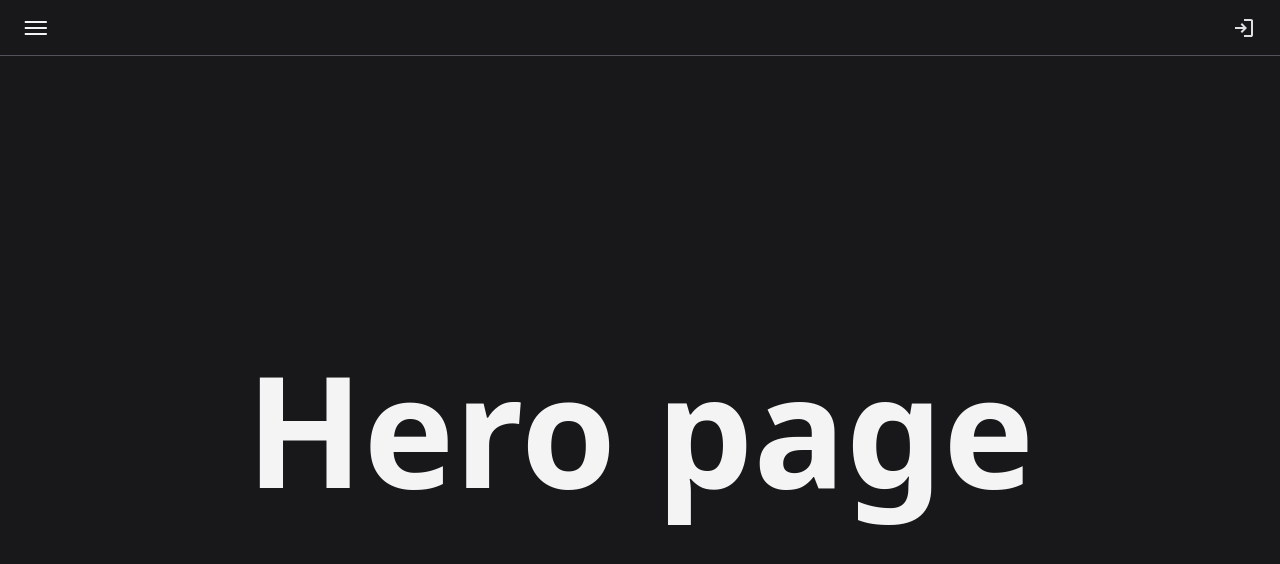
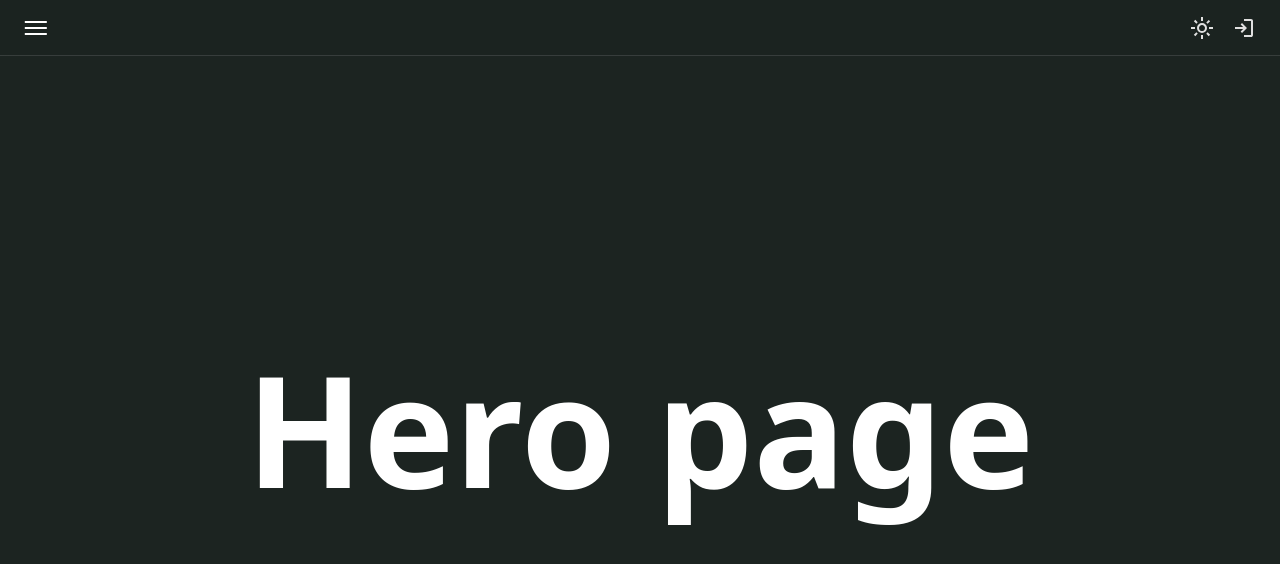
Before and after one commit to iti101/movies.map_v2, a React (Vite) app in the folder movies.map_v2/: page / in a window 1280 px wide. Shown: the top 564 px of the page. Built offline with nearby package versions, Linux system fonts and the light colour scheme.

Commit message:
Implement dark/light theme support with CSS variables and local storage. Update NavBar for theme toggling and adjust styles across components for theme consistency. Configure Vite server settings.

```diff
--- a/movies.map_v2/index.html
+++ b/movies.map_v2/index.html
@@ -1,10 +1,14 @@
 <!doctype html>
-<html lang="en">
+<html lang="en" data-theme="dark">
   <head>
     <meta charset="UTF-8" />
     <link rel="icon" type="image/svg+xml" href="/favicon.svg" />
     <meta name="viewport" content="width=device-width, initial-scale=1.0" />
     <title>movies.map_v2</title>
+    <script>
+      document.documentElement.dataset.theme =
+        localStorage.getItem('theme') === 'light' ? 'light' : 'dark'
+    </script>
   </head>
   <body>
     <div id="root"></div>
--- a/movies.map_v2/src/App.css
+++ b/movies.map_v2/src/App.css
@@ -1,5 +1,43 @@
 :root {
   --navbar-height: 3.5rem;
+}
+
+html[data-theme='dark'] {
+  --color-bg: #1c2421;
+  --color-bg-elevated: #26302c;
+  --color-bg-muted: #33413b;
+  --color-text: #ffffff;
+  --color-text-muted: #c5cfca;
+  --color-border: #4a5a54;
+  --color-navbar-bg: rgba(28, 36, 33, 0.62);
+  --color-navbar-border: rgba(255, 255, 255, 0.12);
+  --color-card: #171e1c;
+  --color-button-bg: #ffffff;
+  --color-button-text: #1c2421;
+  --color-error: #f2b4b4;
+  --icon-filter: invert(1);
+  color-scheme: dark;
+}
+
+html[data-theme='light'] {
+  --color-bg: #f2efe8;
+  --color-bg-elevated: #e8e4db;
+  --color-bg-muted: #d6d1c7;
+  --color-text: #2c3033;
+  --color-text-muted: #5a5f63;
+  --color-border: #c4bfb5;
+  --color-navbar-bg: rgba(242, 239, 232, 0.78);
+  --color-navbar-border: rgba(44, 48, 51, 0.14);
+  --color-card: #faf8f3;
+  --color-button-bg: #2c3033;
+  --color-button-text: #f2efe8;
+  --color-error: #b42318;
+  --icon-filter: none;
+  color-scheme: light;
+}
+
+.app {
+  height: 100%;
 }
 
 .snap-container {
@@ -18,15 +56,15 @@
   place-items: center;
   font-size: clamp(4rem, 12vw, 10rem);
   font-weight: 700;
-  color: #f4f4f5;
+  color: var(--color-text);
 }
 
 .snap-section-1 {
-  background: #18181b;
+  background: var(--color-bg);
 }
 
 .snap-section-2 {
-  background: #27272a;
+  background: var(--color-bg-elevated);
   display: flex;
   align-items: stretch;
   justify-content: stretch;
@@ -36,7 +74,7 @@
 }
 
 .snap-section-3 {
-  background: #3f3f46;
+  background: var(--color-bg-muted);
 }
 
 .search-section {
@@ -58,19 +96,19 @@
   flex: 1;
   min-width: 0;
   padding: 0.85rem 1rem;
-  border: 1px solid #52525b;
+  border: 1px solid var(--color-border);
   border-radius: 0.75rem;
-  background: #18181b;
-  color: #f4f4f5;
+  background: var(--color-card);
+  color: var(--color-text);
   font: inherit;
 }
 
 .search-input::placeholder {
-  color: #a1a1aa;
+  color: var(--color-text-muted);
 }
 
 .search-input:focus {
-  outline: 2px solid #a1a1aa;
+  outline: 2px solid var(--color-text-muted);
   outline-offset: 2px;
 }
 
@@ -78,8 +116,8 @@
   padding: 0.85rem 1.25rem;
   border: none;
   border-radius: 0.75rem;
-  background: #f4f4f5;
-  color: #18181b;
+  background: var(--color-button-bg);
+  color: var(--color-button-text);
   font: inherit;
   font-weight: 600;
   cursor: pointer;
@@ -93,17 +131,23 @@
 .search-results {
   flex: 1;
   min-height: 0;
+}
+
+.search-results:has(.search-grid) {
   overflow-y: auto;
-  overscroll-behavior: contain;
+}
+
+.snap-container:has(.search-grid:hover) {
+  scroll-snap-type: none;
 }
 
 .search-message {
   margin: 0;
-  color: #d4d4d8;
+  color: var(--color-text-muted);
 }
 
 .search-message-error {
-  color: #fca5a5;
+  color: var(--color-error);
 }
 
 .search-grid {
@@ -119,7 +163,8 @@
   display: flex;
   flex-direction: column;
   gap: 0.5rem;
-  background: #18181b;
+  background: var(--color-card);
+  border: 1px solid var(--color-navbar-border);
   border-radius: 0.75rem;
   overflow: hidden;
 }
@@ -129,13 +174,13 @@
   width: 100%;
   aspect-ratio: 2 / 3;
   object-fit: cover;
-  background: #3f3f46;
+  background: var(--color-bg-muted);
 }
 
 .search-poster-fallback {
   display: grid;
   place-items: center;
-  color: #a1a1aa;
+  color: var(--color-text-muted);
   font-size: 0.85rem;
   text-align: center;
   padding: 0.5rem;
@@ -154,6 +199,6 @@
 
 .search-card-year {
   margin: 0.25rem 0 0;
-  color: #a1a1aa;
+  color: var(--color-text-muted);
   font-size: 0.85rem;
 }
--- a/movies.map_v2/src/App.jsx
+++ b/movies.map_v2/src/App.jsx
@@ -1,4 +1,4 @@
-import { useState } from 'react'
+import { useLayoutEffect, useState } from 'react'
 import './App.css'
 import NavBar from './components/NavBar.jsx'
 import SearchSection from './SearchSection.jsx'
@@ -7,8 +7,25 @@ function getStoredAuth() {
   return localStorage.getItem('isLoggedIn') === 'true'
 }
 
+function getStoredTheme() {
+  return localStorage.getItem('theme') === 'light' ? 'light' : 'dark'
+}
+
+function applyTheme(theme) {
+  const root = document.documentElement
+  root.setAttribute('data-theme', theme)
+  root.style.colorScheme = theme
+  localStorage.setItem('theme', theme)
+}
+
 function App() {
+  'use no memo'
   const [isLoggedIn, setIsLoggedIn] = useState(getStoredAuth)
+  const [theme, setTheme] = useState(getStoredTheme)
+
+  useLayoutEffect(() => {
+    applyTheme(theme)
+  }, [theme])
 
   function handleToggleAuth() {
     setIsLoggedIn((current) => {
@@ -18,9 +35,22 @@ function App() {
     })
   }
 
+  function handleToggleTheme() {
+    const current =
+      document.documentElement.getAttribute('data-theme') === 'light' ? 'light' : 'dark'
+    const next = current === 'light' ? 'dark' : 'light'
+    applyTheme(next)
+    setTheme(next)
+  }
+
   return (
-    <>
-      <NavBar isLoggedIn={isLoggedIn} onToggleAuth={handleToggleAuth} />
+    <div className="app" data-theme={theme}>
+      <NavBar
+        isLoggedIn={isLoggedIn}
+        theme={theme}
+        onToggleAuth={handleToggleAuth}
+        onToggleTheme={handleToggleTheme}
+      />
       <main className="snap-container">
         <section id="home" className="snap-section snap-section-1">
           Hero page
@@ -32,7 +62,7 @@ function App() {
           Random page
         </section>
       </main>
-    </>
+    </div>
   )
 }
 
--- a/movies.map_v2/src/SearchSection.jsx
+++ b/movies.map_v2/src/SearchSection.jsx
@@ -1,4 +1,4 @@
-import { useState } from 'react'
+import { useEffect, useRef, useState } from 'react'
 
 const TMDB_SEARCH_URL = 'https://api.themoviedb.org/3/search/movie'
 const POSTER_BASE = 'https://image.tmdb.org/t/p/w185'
@@ -49,6 +49,30 @@ function SearchSection() {
   const [status, setStatus] = useState('idle')
   const [error, setError] = useState('')
   const [searchedQuery, setSearchedQuery] = useState('')
+  const resultsRef = useRef(null)
+
+  useEffect(() => {
+    const resultsEl = resultsRef.current
+    if (!resultsEl) return
+
+    function onWheel(event) {
+      const canScroll = resultsEl.scrollHeight > resultsEl.clientHeight
+      if (!canScroll) return
+
+      const scrollingDown = event.deltaY > 0
+      const atTop = resultsEl.scrollTop <= 0
+      const atBottom =
+        resultsEl.scrollTop + resultsEl.clientHeight >= resultsEl.scrollHeight - 1
+
+      if ((scrollingDown && atBottom) || (!scrollingDown && atTop)) return
+
+      event.preventDefault()
+      resultsEl.scrollTop += event.deltaY
+    }
+
+    resultsEl.addEventListener('wheel', onWheel, { passive: false })
+    return () => resultsEl.removeEventListener('wheel', onWheel)
+  }, [status])
 
 /*handleSubmit runs when the form is submitted (button click or Enter).*/
   async function handleSubmit(event) {
@@ -101,7 +125,7 @@ If anything throws, clear results, set status to error, and show the error messa
         </button>
       </form>
 
-      <div className="search-results" aria-live="polite">
+      <div className="search-results" ref={resultsRef} aria-live="polite">
         {status === 'idle' && (
           <p className="search-message">Search for a movie title to get started.</p>
         )}
--- a/movies.map_v2/src/components/NavBar.css
+++ b/movies.map_v2/src/components/NavBar.css
@@ -9,12 +9,21 @@
   justify-content: space-between;
   height: var(--navbar-height);
   padding: 0 1rem;
-  background: #18181b;
-  border-bottom: 1px solid #52525b;
+  background: var(--color-navbar-bg);
+  backdrop-filter: blur(16px);
+  -webkit-backdrop-filter: blur(16px);
+  border-bottom: 1px solid var(--color-navbar-border);
+}
+
+.navbar-actions {
+  display: flex;
+  align-items: center;
+  gap: 0.15rem;
 }
 
 .navbar-hamburger,
-.navbar-auth {
+.navbar-auth,
+.navbar-theme {
   display: grid;
   place-items: center;
   width: 2.5rem;
@@ -22,7 +31,7 @@
   padding: 0;
   border: none;
   background: transparent;
-  color: #f4f4f5;
+  color: var(--color-text);
   cursor: pointer;
 }
 
@@ -61,10 +70,16 @@
   transform: translate(-50%, -50%) rotate(-45deg);
 }
 
-.navbar-auth-icon {
+.navbar-theme {
+  position: relative;
+  z-index: 1;
+}
+
+.navbar-icon {
   width: 24px;
   height: 24px;
-  filter: invert(1);
+  pointer-events: none;
+  filter: var(--icon-filter);
 }
 
 .navbar-menu {
@@ -76,7 +91,7 @@
   align-items: center;
   justify-content: center;
   gap: 1.5rem;
-  background: #18181b;
+  background: var(--color-bg);
 }
 
 .navbar-menu[hidden] {
@@ -87,7 +102,7 @@
   padding: 0.25rem;
   border: none;
   background: transparent;
-  color: #f4f4f5;
+  color: var(--color-text);
   font: inherit;
   font-size: clamp(1.5rem, 4vw, 2.25rem);
   font-weight: 600;
@@ -96,5 +111,5 @@
 
 .navbar-menu button:hover,
 .navbar-menu button:focus-visible {
-  color: #a1a1aa;
+  color: var(--color-text-muted);
 }
--- a/movies.map_v2/src/components/NavBar.jsx
+++ b/movies.map_v2/src/components/NavBar.jsx
@@ -2,8 +2,10 @@ import { useEffect, useState } from 'react'
 import './NavBar.css'
 import loginIcon from '../assets/login_opsz24.svg'
 import logoutIcon from '../assets/logout_opsz24.svg'
+import lightModeIcon from '../assets/light_mode_opsz24.svg'
+import darkModeIcon from '../assets/dark_mode_opsz24.svg'
 
-function NavBar({ isLoggedIn, onToggleAuth }) {
+function NavBar({ isLoggedIn, theme, onToggleAuth, onToggleTheme }) {
   const [menuOpen, setMenuOpen] = useState(false)
 
   useEffect(() => {
@@ -51,6 +53,22 @@ function NavBar({ isLoggedIn, onToggleAuth }) {
           <span className="navbar-hamburger-bar navbar-hamburger-bar-3" />
         </button>
 
+        <div className="navbar-actions">
+          <button
+            className="navbar-theme"
+            type="button"
+            onClick={() => onToggleTheme()}
+            aria-pressed={theme === 'dark'}
+            aria-label={theme === 'dark' ? 'Switch to light mode' : 'Switch to dark mode'}
+            title={theme === 'dark' ? 'Switch to light mode' : 'Switch to dark mode'}
+          >
+            <img
+              src={theme === 'dark' ? lightModeIcon : darkModeIcon}
+              alt=""
+              className="navbar-icon"
+            />
+          </button>
+
           <button
             className="navbar-auth"
             type="button"
@@ -60,9 +78,10 @@ function NavBar({ isLoggedIn, onToggleAuth }) {
             <img
               src={isLoggedIn ? logoutIcon : loginIcon}
               alt=""
-            className="navbar-auth-icon"
+              className="navbar-icon"
             />
           </button>
+        </div>
       </header>
 
       <nav
--- a/movies.map_v2/src/index.css
+++ b/movies.map_v2/src/index.css
@@ -9,9 +9,11 @@ body,
 #root {
   margin: 0;
   height: 100%;
-  overflow: hidden;
+  overscroll-behavior: none;
 }
 
 body {
   font-family: system-ui, sans-serif;
+  background: var(--color-bg);
+  color: var(--color-text);
 }
--- a/movies.map_v2/vite.config.js
+++ b/movies.map_v2/vite.config.js
@@ -8,4 +8,8 @@ export default defineConfig({
     react(),
     babel({ presets: [reactCompilerPreset()] })
   ],
+  server: {
+    port: 5175,
+    strictPort: true,
+  },
 })
```
Also changed, not shown: movies.map_v2/src/assets/dark_mode_opsz24.svg (added), movies.map_v2/src/assets/light_mode_opsz24.svg (added). Lines whose indentation alone changed are shown as unchanged.
